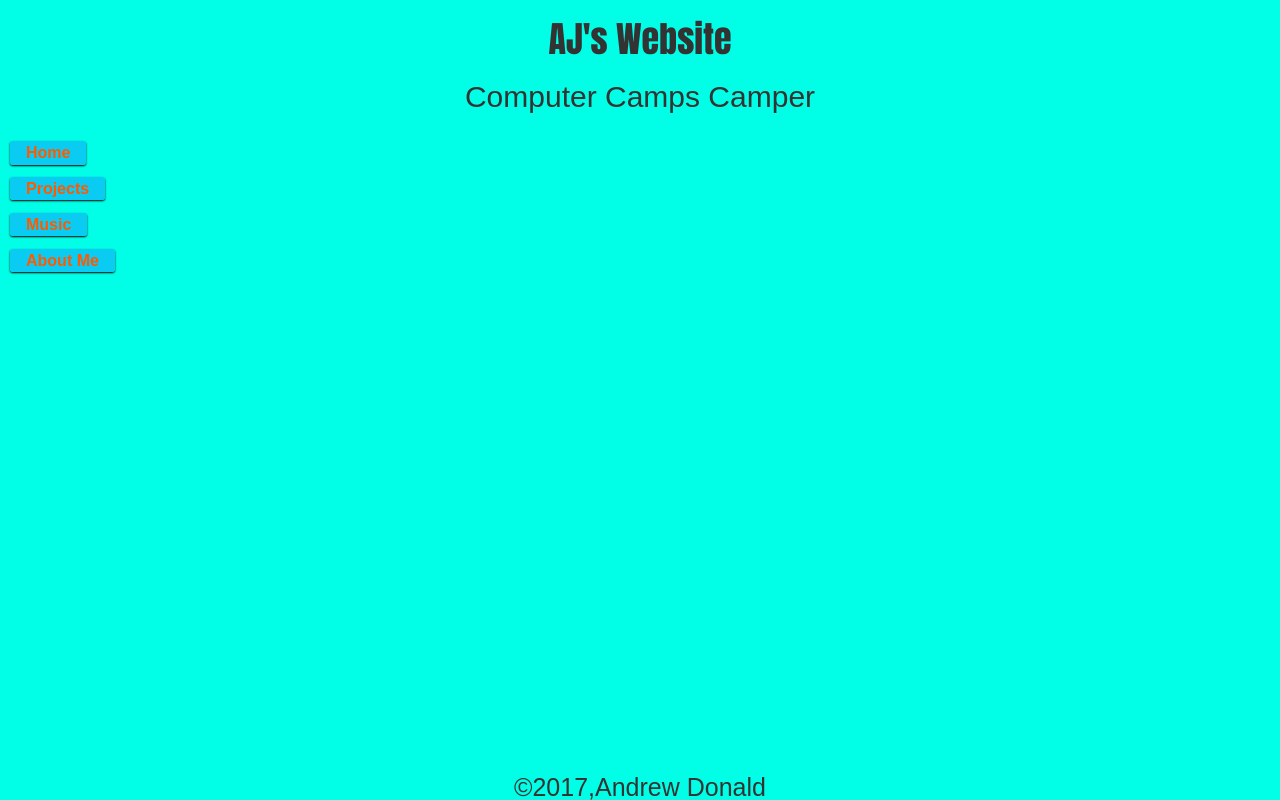
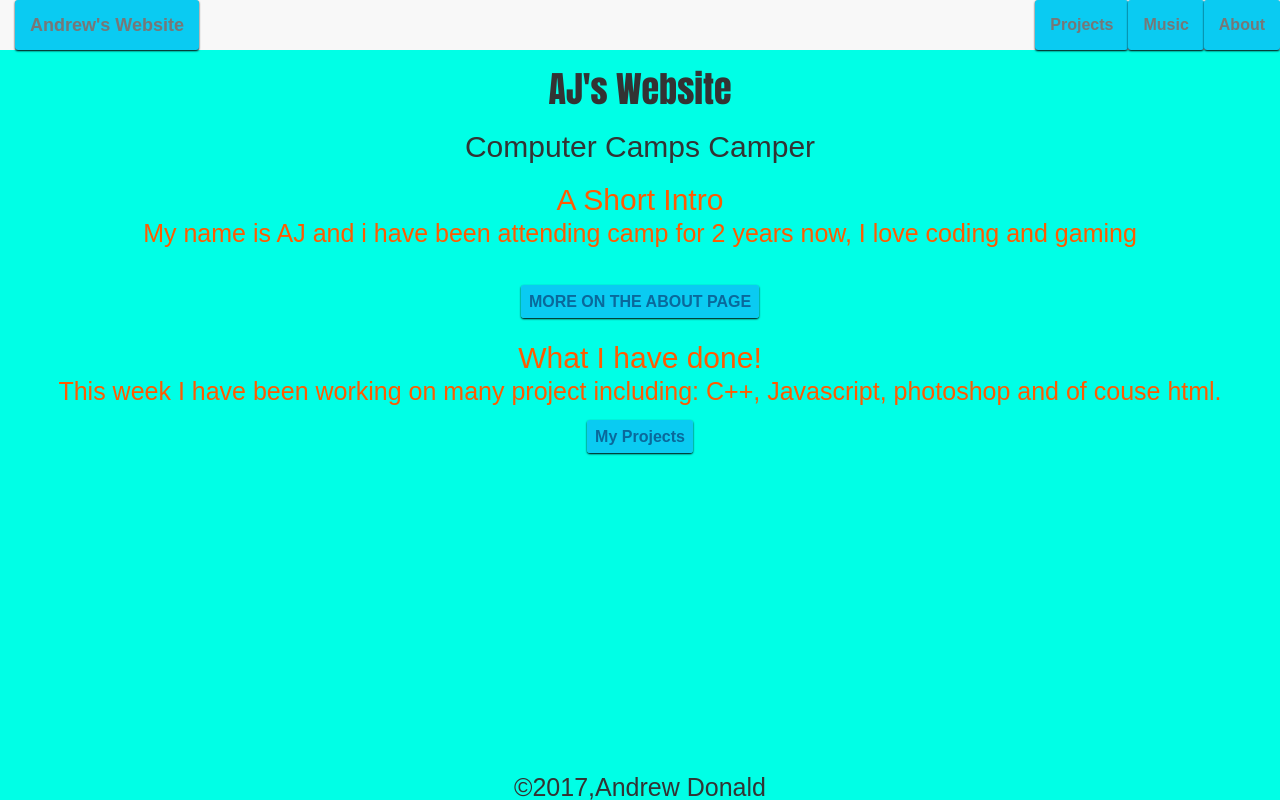
Before and after one commit to DarkerLonging/CompsCampsWebsite, a plain HTML site: page index.html in a window 1280 px wide. Drawn offline with nearby package versions, Linux system fonts and the light colour scheme; a web font is replaced by a local one.

Commit message:
Added pics to project centered music added words to all pages.

```diff
--- a/index.html
+++ b/index.html
@@ -6,37 +6,51 @@
     AJ's Website
   </title>
   <!-- Latest compiled and minified CSS -->
-  <link rel="stylesheet" href="https://maxcdn.bootstrapcdn.com/bootstrap/3.3.7/css/bootstrap.min.css"
-  <meta charset="utf-8">
+  <link rel="stylesheet" href="https://maxcdn.bootstrapcdn.com/bootstrap/3.3.7/css/bootstrap.min.css" <meta charset="utf-8">
   <link href="styles/styles.css" rel="stylesheet">
   <link href="https://fonts.googleapis.com/css?family=Fresca" rel="stylesheet">
   <link href="https://fonts.googleapis.com/css?family=Anton" rel="stylesheet">
 
   <style>
-    body{
+    body {
       background-color: #00FFE6
-
     }
   </style>
 </head>
 
 <body>
+  <nav class="navber navbar-default">
+    <div class="container-fluid">
+      <div class="navbar-header">
+        <a class="navbar-brand" href="index.html">
+        Andrew's Website
+      </a>
+      </div>
+      <ul class="nav navbar-nav navbar-right">
+        <li><a href="project.html">Projects</a></li>
+        <li><a href="music.html">Music</a></li>
+        <li><a href="about.html">About</a></li>
+
+
+      </ul>
+    </div>
+  </nav>
   <header>
     <h1 class="a">AJ's Website</h1>
     <h2 style="text-align:center">Computer Camps Camper</h2>
   </header>
-  <nav>
-  <div id="navbar">
-    <ul>
-      <li><a href="index.html" class="b">Home</a></li>
-      <li><a href="project.html" class="b">Projects</a></li>
-      <li><a href="music.html" class="b">Music</a></li>
-      <li><a href="about.html" class="b">About Me</a></li>
-    </ul>
-  </div>
-  </nav>
+
   <main>
-
+    <h2 class="h">A Short Intro</h2>
+    <p class="p">My name is AJ and i have been attending camp for 2 years now, I love coding and gaming</p>
+    <br>
+    <h1 class="ma"><a href="about.html"> MORE ON THE ABOUT PAGE</a></h1>
+    <br>
+    <h2 class="h">What I have done!</h2>
+    <p class="p">This week I have been working on many project including: C++, Javascript, photoshop and of couse html.</p>
+    <h1 class="h"><a href="project.html">My Projects</a></h1>
+    <script>
+    </script>
   </main>
   <footer>&copy2017,Andrew Donald</footer>
 </body>
--- a/styles/styles.css
+++ b/styles/styles.css
@@ -5,85 +5,67 @@ body {
 }
 
 .a {
-font-family: 'Anton', sans-serif;
-text-align: center;
+  font-family: 'Anton', sans-serif;
+  text-align: center;
 }
 
 footer {
-  position: fixed;bottom: 0;left: 0;right: 0;height: 30px;
+  position: fixed;
+  bottom: 0;
+  left: 0;
+  right: 0;
+  height: 30px;
   text-align: center;
 }
-.b{
+
+.b {
   color: #FF5A00
-
 }
 
-
-
-
-a{
-  color: #0a689b;
-
-	font-size: 16px;
-
-	padding: 8px;
-
-	background-color: #0acbf2;
-
-	border-radius: 3px;
-
-	text-decoration: none;
-
-	box-shadow: 0 1px 2px #000;
-
-	font-weight: bold;
-
-}
-a:hover{
-
-
-	font-size: 16px;
-
-	padding: 6px;
-
-	background-color: #0a689b;
-
-	border-radius: 3px;
-
-	text-decoration: none;
-
-	box-shadow: 0 1px 2px #000;
-
-	font-weight: bold;
-
+.ma {
+  text-align: center;
+  margin: auto;
+  font-size: 30px;
 }
 
-main{
+.p {
+  text-align: center;
+  margin: auto;
+  font-size: 25px;
+}
+
+.h {
+  text-align: center;
+  margin: auto;
+}
+
+a {
+  color: #0a689b;
+  font-size: 16px;
+  padding: 8px;
+  background-color: #0acbf2;
+  border-radius: 3px;
+  text-decoration: none;
+  box-shadow: 0 1px 2px #000;
+  font-weight: bold;
+}
+
+a:hover {
+  font-size: 16px;
+  padding: 6px;
+  background-color: #0a689b;
+  border-radius: 3px;
+  text-decoration: none;
+  box-shadow: 0 1px 2px #000;
+  font-weight: bold;
+}
+
+main {
   color: #FF5A00;
   font-size: 20px;
   padding: 10px;
 }
+
 .img-circle {
   border-radius: 50%
-
 }
-
-
-
-
-
-#navbar ul {
-   margin: 0;
-   padding: 10px;
-   cellspacing: 0;
-   cellpadding: 0;
-   border: 0;
-   list-style-type: none;
-   position:relative;
-   width:1000px;
-   height:auto;
-   }
-#navbar ul li a {
-   text-decoration: none;
-   padding: .2em 1em;
-   }
```
Also changed, not shown: about.html (+26 -12 lines), music.html (+24 -14 lines), project.html (+28 -11 lines), images/About.jpg (added), images/Main1.jpg (added), images/Main2.jpg (added), images/Main3.jpg (added), images/Music.jpg (added), images/Project.jpg (added), images/Styles.jpg (added), images/index.jpg (added).
